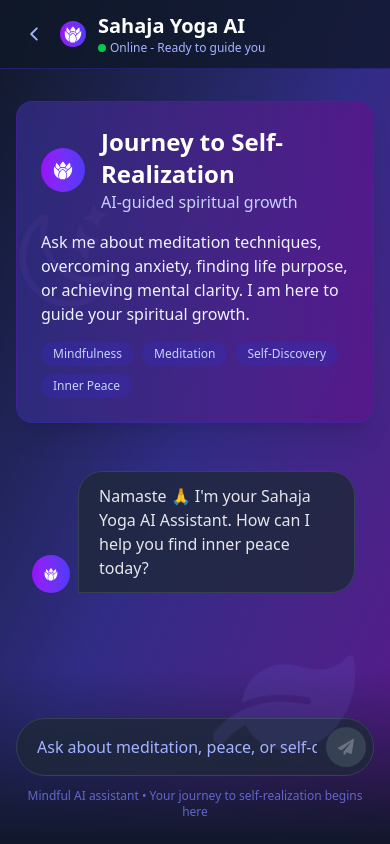
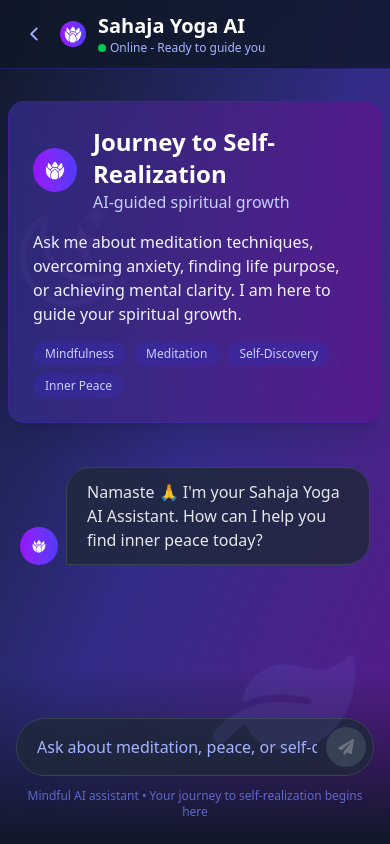
Before and after one commit to Moksh8516/Emeditate, a Next.js app: page /chat in a window 390 px wide. Built offline with nearby package versions, Linux system fonts and the light colour scheme.

Commit message:
fixisg formatation inchat page

```diff
--- a/app/chat/page.tsx
+++ b/app/chat/page.tsx
@@ -140,7 +140,7 @@ const ChatPage = () => {
         </div>
       </header>
 
-      <main className="relative max-w-6xl mx-auto px-4 py-8 min-h-[calc(100vh-140px)]">
+      <main className="relative max-w-6xl mx-auto px-2 md:px-4 py-8 min-h-[calc(100vh-140px)]">
         {/* Welcome Card */}
         <motion.div
           initial={{ opacity: 0, y: 20 }}
@@ -181,7 +181,7 @@ const ChatPage = () => {
         </motion.div>
 
         {/* Chat Container */}
-        <div className="mb-24 p-4 md:p-10">
+        <div className="mb-24 p-3 md:p-10">
           {messages.map((msg, index) =>{
               const [firstDoc, secondDoc] = msg.doc || [];
                 const isDuplicate = firstDoc && secondDoc
@@ -205,17 +205,16 @@ const ChatPage = () => {
         )}
 
          <div
-          className={`max-w-[85%] lg:max-w-[70%] rounded-3xl px-5 py-3 ${
-            msg.isUser
+                      className={`rounded-3xl px-5 py-3 ${msg.isUser
                           ? "bg-gradient-to-r from-indigo-700 to-purple-700 text-white rounded-br-none"
                           : "bg-gray-800/80 backdrop-blur-md text-gray-100 rounded-bl-none border border-gray-700"
                         }`}
+                      style={{ whiteSpace: 'pre-wrap', wordBreak: 'break-word' }}
                     >
-          <div className="flex flex-wrap items-start" style={{ whiteSpace:"pre-wrap", wordBreak: 'break-word' }}>
                       <div className={msg.isUser ? "text-indigo-50" : "text-gray-200"}>
                         {msg.text}
                     </div>
-          </div>
+
 
                       {/* source Display */}
                   {!msg.isUser && firstDoc && (
```
Lines whose indentation alone changed are shown as unchanged.
